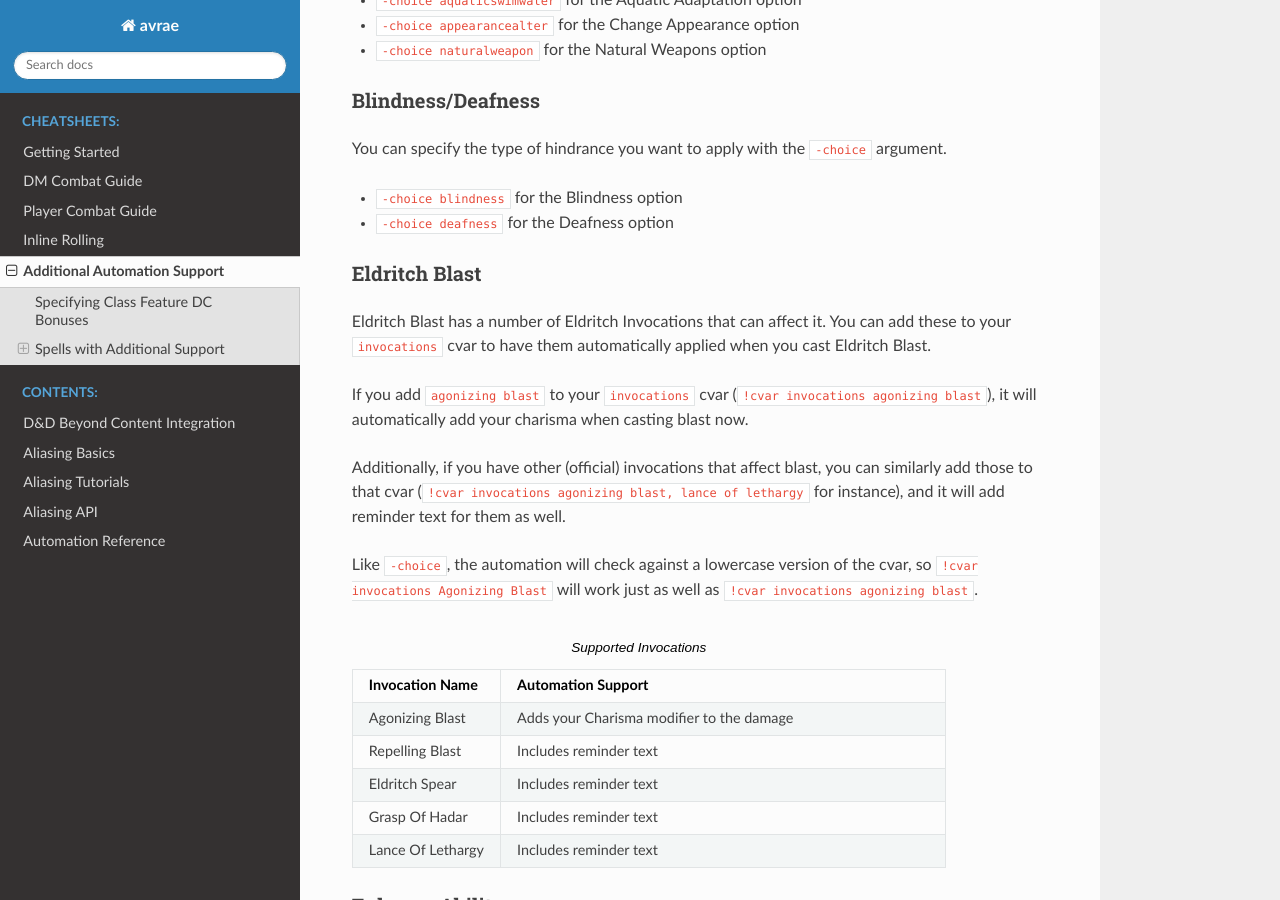
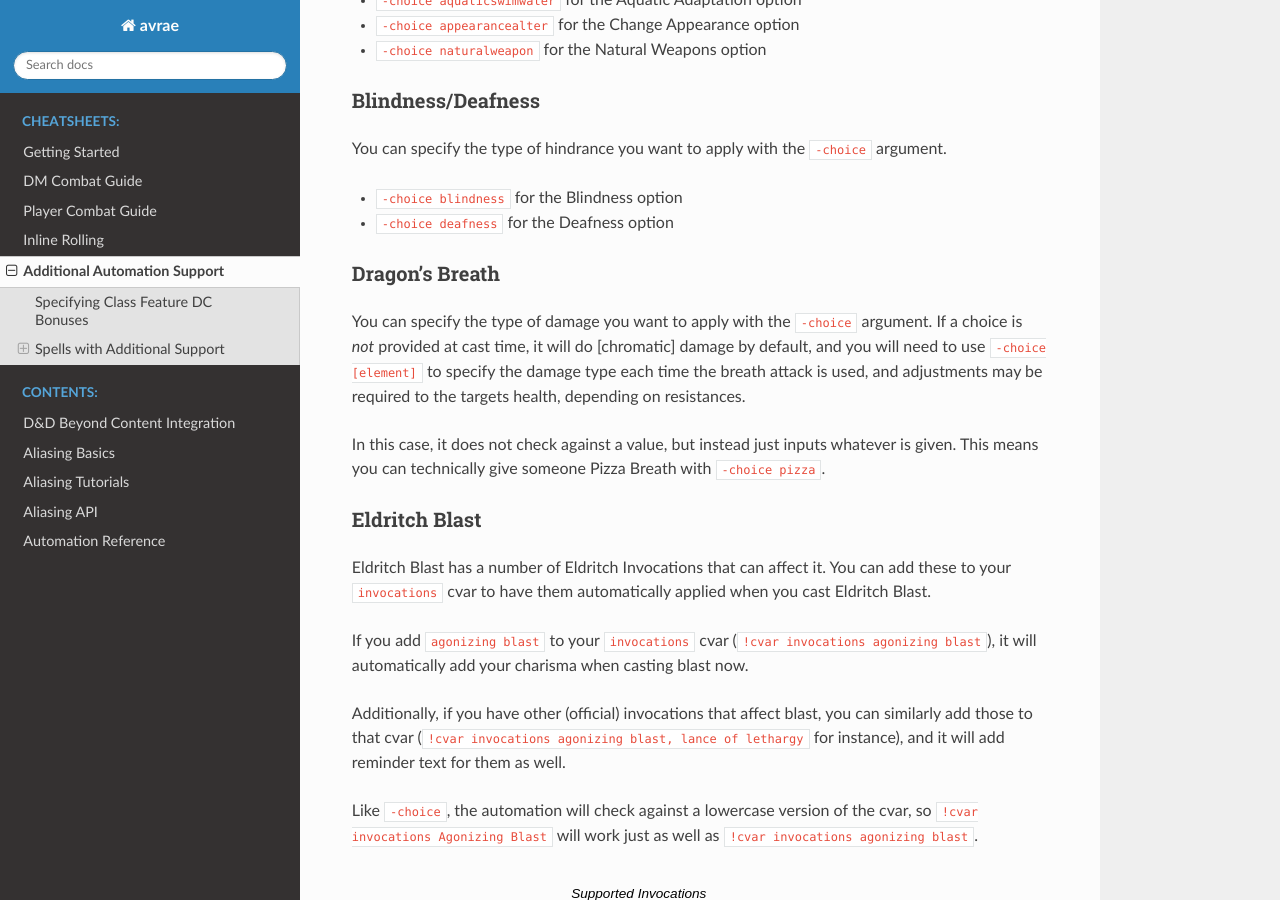
Before and after one commit to avrae/avrae, a Sphinx documentation site: the page built from docs/cheatsheets/automation_quirks.rst, in a window 1280 px wide and 900 px high, scrolled down 1345 px. Built offline with Sphinx 7.4.7 and the Read the Docs theme 2.0.0, drawn with Linux system fonts in a browser that asks for light colours; some of the changed text lies outside the part shown.

Commit message:
I didn't forget these other spells how dare-

```diff
--- a/docs/cheatsheets/automation_quirks.rst
+++ b/docs/cheatsheets/automation_quirks.rst
@@ -53,6 +53,12 @@ You can specify the type of hindrance you want to apply with the ``-choice`` arg
 
 * ``-choice blindness`` for the Blindness option
 * ``-choice deafness`` for the Deafness option
+
+Dragon's Breath
+-----------------
+You can specify the type of damage you want to apply with the ``-choice`` argument. If a choice is *not* provided at cast time, it will do [chromatic] damage by default, and you will need to use ``-choice [element]`` to specify the damage type each time the breath attack is used, and adjustments may be required to the targets health, depending on resistances.
+
+In this case, it does not check against a value, but instead just inputs whatever is given. This means you can technically give someone Pizza Breath with ``-choice pizza``.
 
 Eldritch Blast
 -----------------
@@ -115,6 +121,13 @@ You can specify the type of shield you want to apply with the ``-choice`` argume
 * ``-choice warmfire`` to create a Warm Shield
 * ``-choice chillcold`` to create a Chill Shield
 
+Flame Strike
+-----------------
+You can specify the type of additional damage you want to apply with the ``-choice`` argument when upcasting. If a choice is *not* provided at cast time, it will do [choice] damage by default, and adjustments may be required to the targets health, depending on resistances.
+
+In this case, it does not check against a value, but instead just inputs whatever is given. This means you can technically have it be a Pizza Strike and deal extra [pizza] damage with ``-choice pizza``.
+
+
 Guardian of Nature
 --------------------
 You can specify the type of form you want to apply with the ``-choice`` argument.
@@ -143,3 +156,10 @@ You can specify the type of damage you want to apply with the ``-choice`` argume
 
 * ``-choice goodneutralangelicfeyfae`` for the Radiant damage option
 * ``-choice evilfiendish`` for the Necrotic damage option
+
+
+Spirit Shroud
+-----------------
+You can specify the type of damage you want to apply to the granted attack with the ``-choice`` argument. If a choice is *not* provided at cast time, it will do [shroud] damage by default, and adjustments may be required to the targets health, depending on resistances.
+
+In this case, it does not check against a value, but instead just inputs whatever is given. This means you can technically have it be a Pizza Shroud deal [pizza] damage with ``-choice pizza``.
```
